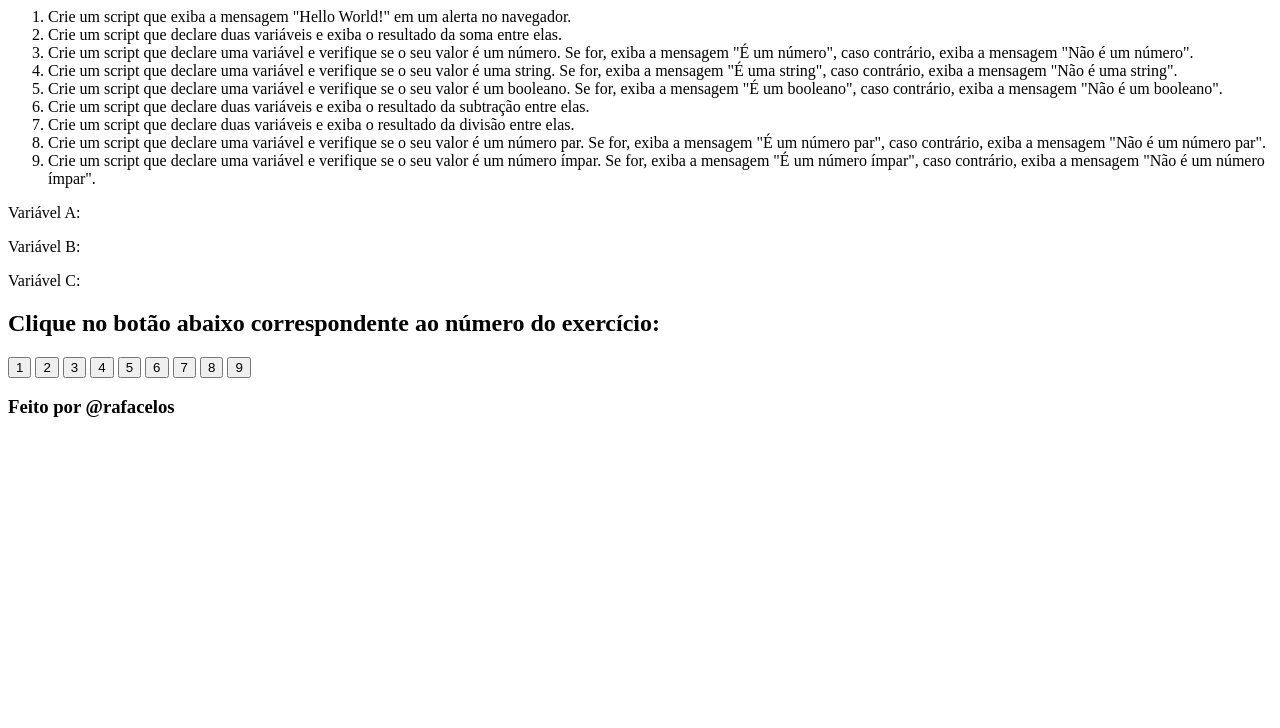
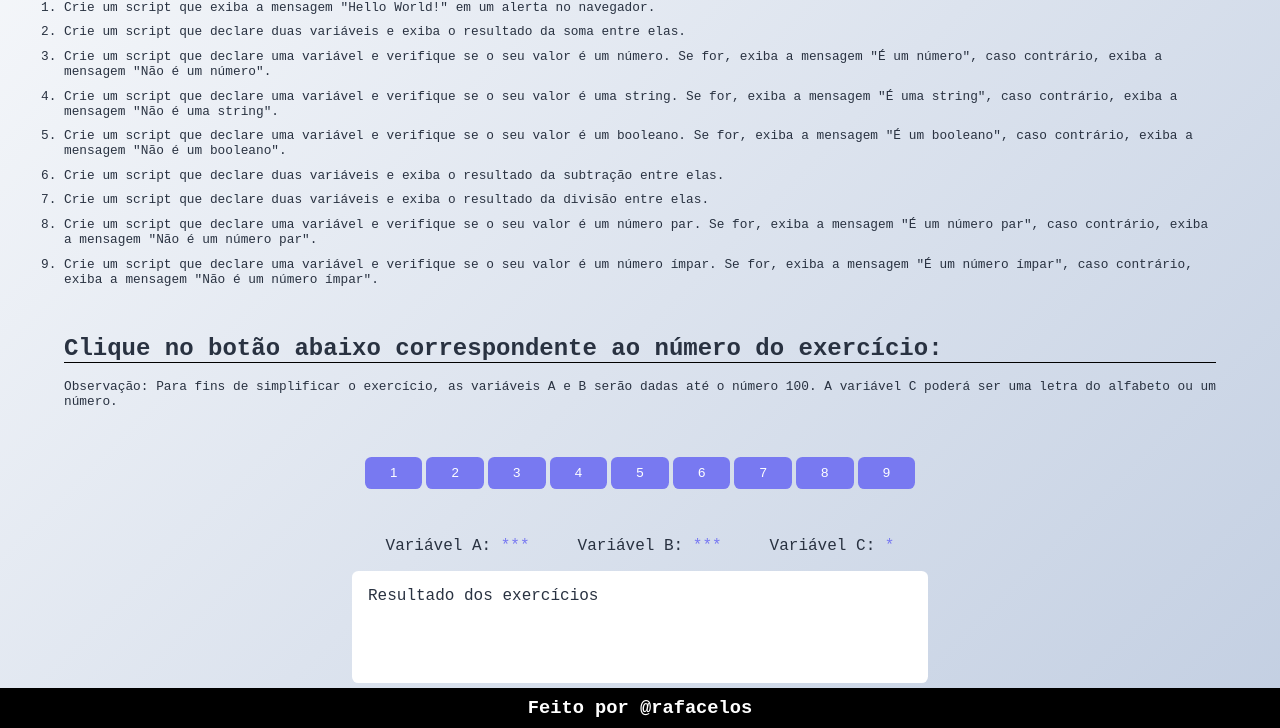
Before and after one commit to rafacelos/JS-Recap, a plain HTML site: page index.html in a window 1280 px wide. Shown: the part 72-800 px from the top of the page. Drawn offline with Linux system fonts and the light colour scheme; a web font is replaced by a local one.

Commit message:
Almost done

```diff
--- a/index.html
+++ b/index.html
@@ -1,10 +1,15 @@
 <!DOCTYPE html>
 <html lang="pt-br">
 <head>
-  <meta charset="UTF-8">
-  <meta http-equiv="X-UA-Compatible" content="IE=edge">
-  <meta name="viewport" content="width=device-width, initial-scale=1.0">
-  <title>JS Revisão</title>
+    <meta charset="UTF-8">
+    <meta http-equiv="X-UA-Compatible" content="IE=edge">
+    <meta name="viewport" content="width=device-width, initial-scale=1.0">
+    <link rel="preconnect" href="https://fonts.googleapis.com">
+    <link rel="preconnect" href="https://fonts.gstatic.com" crossorigin>
+    <link rel="stylesheet" href="style.css">
+    <link href="https://fonts.googleapis.com/css2?family=Victor+Mono:wght@400;600;700&display=swap" rel="stylesheet">
+
+    <title>JS Revisão</title>
 </head>
 <body>
     <header>
@@ -22,27 +27,38 @@
             <li>Crie um script que declare uma variável e verifique se o seu valor é um número par. Se for, exiba a mensagem "É um número par", caso contrário, exiba a mensagem "Não é um número par".</li>
             <li>Crie um script que declare uma variável e verifique se o seu valor é um número ímpar. Se for, exiba a mensagem "É um número ímpar", caso contrário, exiba a mensagem "Não é um número ímpar".</li>
         </ol>
-        <p id="x">Variável A: </p>
-        <p id="y">Variável B: </p>
-        <p id="z">Variável C: </p>
 
         <div class="result">
             <h2>
                 Clique no botão abaixo correspondente ao número do exercício:
             </h2>
+            <p>
+                <span>Observação:</span>
+                Para fins de simplificar o exercício, as variáveis A e B serão dadas até o número 100. A variável C poderá ser uma letra do alfabeto ou um número.
+            </p>
         </div>
 
-        <section class="resultSelection">
-            <button id="1">1</button>
-            <button id="2">2</button>
-            <button id="3">3</button>
-            <button id="4">4</button>
-            <button id="5">5</button>
-            <button id="6">6</button>
-            <button id="7">7</button>
-            <button id="8">8</button>
-            <button id="9">9</button>
-        </section>
+        <div class="resultSelection">
+            <button id="one">1</button>
+            <button id="two">2</button>
+            <button id="three">3</button>
+            <button id="four">4</button>
+            <button id="five">5</button>
+            <button id="six">6</button>
+            <button id="seven">7</button>
+            <button id="eight">8</button>
+            <button id="nine">9</button>
+        </div>
+        <div class="results">
+            <div class="variables">
+                <p>Variável A: <span id="x">***</span></p>
+                <p>Variável B: <span id="y">***</span></p>
+                <p>Variável C: <span id="z">*</span></p>
+            </div>
+            <div class="reply">
+                <p id="replyText">Resultado dos exercícios</p>
+            </div>
+        </div>
     </main>
 
     <footer>
@@ -50,7 +66,6 @@
             Feito por @rafacelos
         </h3>
     </footer>
-
     <script src="main.js"></script>
 </body>
 </html>
--- a/main.js
+++ b/main.js
@@ -1,21 +1,62 @@
-const resultScreen = document.querySelector("h2");
+let xValue
+let yValue
+let zValue = '';
 
-const btn1 = document.getElementById(1);
-const btn2 = document.getElementById(2);
-const btn3 = document.getElementById(3);
-const btn4 = document.getElementById(4);
-const btn5 = document.getElementById(5);
-const btn6 = document.getElementById(6);
-const btn7 = document.getElementById(7);
-const btn8 = document.getElementById(8);
-const btn9 = document.getElementById(9);
+const generateX = () => {
+    xValue = Math.floor(Math.random() * 100)
+    document.querySelector(".variables #x").innerText = `${xValue}`
+    return xValue
+};
+
+const generateY = () => {
+    yValue = Math.floor(Math.random() * 100)
+    document.querySelector(".variables #y").innerText = `${yValue}`
+    return yValue
+};
+
+const generateZ = () => {
+    let caracteres = 'ABCDEFGHIJKLMNOPQRSTUVWXYZ0123456789';
+    zValue = caracteres.charAt(Math.floor(Math.random() * caracteres.length))
+    document.querySelector(".variables #z").innerText = `${zValue}`
+
+    return zValue
+};
+
+const resetVars = () => {
+    document.querySelector(".variables #x").innerText = `***`
+    document.querySelector(".variables #y").innerText = `***`
+    document.querySelector(".variables #z").innerText = `*`
+}
+
+const btn1 = document.querySelector("main .resultSelection #one");
+const btn2 = document.querySelector("main .resultSelection #two");
+const btn3 = document.querySelector("main .resultSelection #three");
+const btn4 = document.getElementById(four);
+const btn5 = document.getElementById(five);
+const btn6 = document.getElementById(six);
+const btn7 = document.getElementById(seven);
+const btn8 = document.getElementById(eight);
+const btn9 = document.getElementById(nine);
 
 btn1.addEventListener("click", () => {
-    alert("Hello World!");
+    resetVars()
+    alert("Hello World!")
 });
 
-btn2.addEventListener("click", myScript);
-btn3.addEventListener("click", myScript);
+btn2.addEventListener("click", () => {
+    resetVars()
+    generateX()
+    generateY()
+    let oneResult = xValue + yValue
+    document.querySelector(".results .reply #replyText").innerText = `A soma da variável A + B é igual à: ${oneResult}`
+});
+
+btn3.addEventListener("click", () => {
+    resetVars()
+    generateZ()
+    isNaN(zValue) ? (document.querySelector(".results .reply #replyText").innerText = `A variável nao é um número`) : (document.querySelector(".results .reply #replyText").innerText = `A variável é um número`)
+});
+
 btn4.addEventListener("click", myScript);
 btn5.addEventListener("click", myScript);
 btn6.addEventListener("click", myScript);
--- /dev/null
+++ b/style.css
@@ -0,0 +1,204 @@
+* {
+  margin: 0;
+  padding: 0;
+  box-sizing: border-box;
+}
+
+root {
+  font-size: 62.5%;
+}
+
+body {
+  background-image: linear-gradient(135deg, #f5f7fa 0%, #c3cfe2 100%);
+  color: #293241;
+
+  font-family: 'Victor Mono', monospace;
+  font-weight: 400;
+
+  height: 100vh;
+  display: flex;
+  flex-direction: column;
+  align-items: center;
+  justify-content: space-between;
+}
+
+h1 {
+  font-weight: 700;
+}
+
+h2, h3 {
+  font-weight: 600;
+}
+
+h2 {
+  border-bottom: 1px solid black;
+
+  margin-bottom: 1rem;
+}
+
+header {
+  width: 90%;
+  height: 3rem;
+  margin-top: 1rem;
+
+  border-bottom: 1px solid black;
+}
+
+main {
+  width: 90%;
+  min-height: 80%;
+  display: flex;
+  flex-direction: column;
+  gap: 3rem;
+
+  margin-bottom: 2rem;
+}
+
+li {
+  margin-top: 0.6rem;
+  font-size: 0.8rem;
+}
+
+main p {
+  font-size: 1rem;
+}
+
+.result p {
+  font-size: 0.8rem;
+}
+
+.results {
+  display: flex;
+  flex-direction: column;
+  gap: 1rem;
+}
+
+.resultSelection {
+  display: flex;
+  gap: 0.25rem;
+  justify-content: center;
+}
+
+.variables {
+  display: flex;
+  gap: 3rem;
+  justify-content: center;
+}
+
+.variables p{
+  font-size: 1rem;
+}
+
+.variables p span{
+  color: #7879F1;
+}
+
+.reply {
+  width: 50%;
+  height: 7rem;
+  margin: auto;
+  padding: 1rem;
+
+  background: white;
+
+  border-radius: 0.4rem;
+}
+
+button {
+  width: 5%;
+  height: 2rem;
+  border: none;
+  color: white;
+
+  background: #7879F1;
+
+  cursor: pointer;
+
+  border-radius: 0.4rem;
+  transition: .3s;
+}
+
+button:hover {
+  background: #5858b1;
+}
+
+footer {
+  min-height: 2.5rem;
+  width: 100%;
+  display: flex;
+
+  background-color: black;
+}
+
+footer h3 {
+  margin: auto;
+  color: white;
+}
+
+@media (max-width: 850px) {
+  body {
+   height: 100%;
+  }
+
+  h1 {
+    font-size: 1.6rem;
+  }
+
+  h2 {
+    font-size: 1.2rem;
+  }
+
+  h3 {
+    font-size: 1rem;
+  }
+
+  main {
+    width: 80%;
+    margin: 2rem 0;
+  }
+
+  ol {
+    margin-left: 1.5rem;
+  }
+
+  button {
+    width: 10%;
+  }
+  .variables {
+    gap: 0.6rem;
+  }
+  .variables p {
+    font-size: 0.9rem;
+  }
+
+  .results {
+    align-items: center;
+    gap: 1rem;
+  }
+
+  .reply {
+    margin: 1rem 0;
+    width: 80%;
+  }
+}
+
+@media (max-width: 1080px) {
+  body {
+    height: 100%;
+  }
+
+  main {
+    width: 90%;
+    margin: 2rem 0;
+  }
+
+  .reply {
+    margin: 1rem 0;
+    width: 80%;
+  }
+
+  .results {
+    align-items: center;
+    gap: 1rem;
+  }
+}
```
